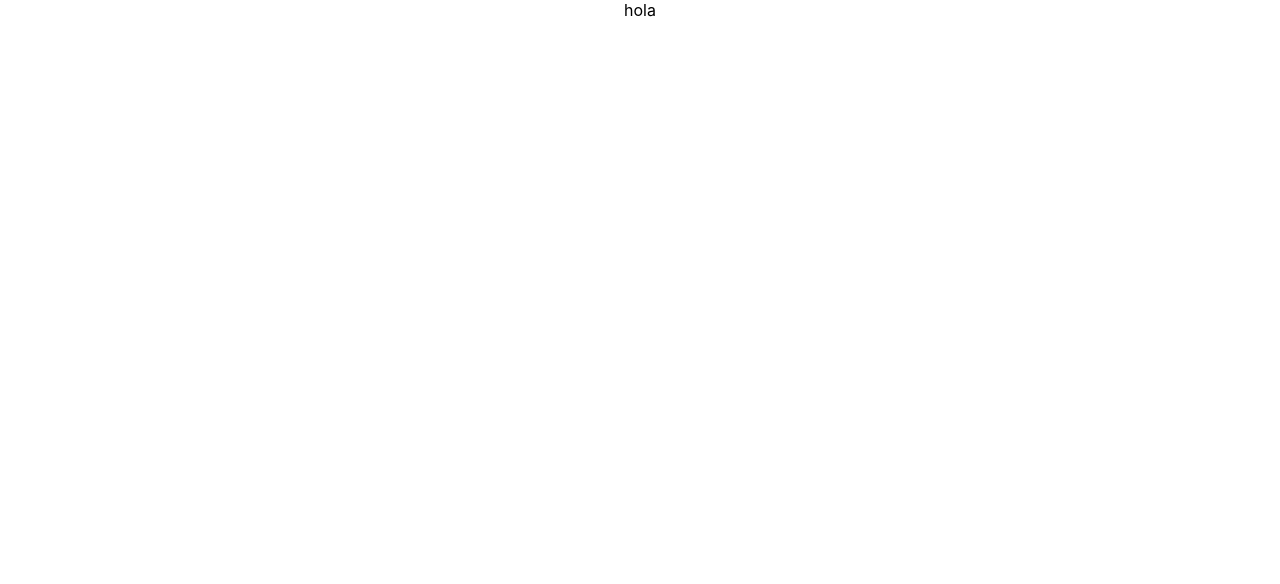
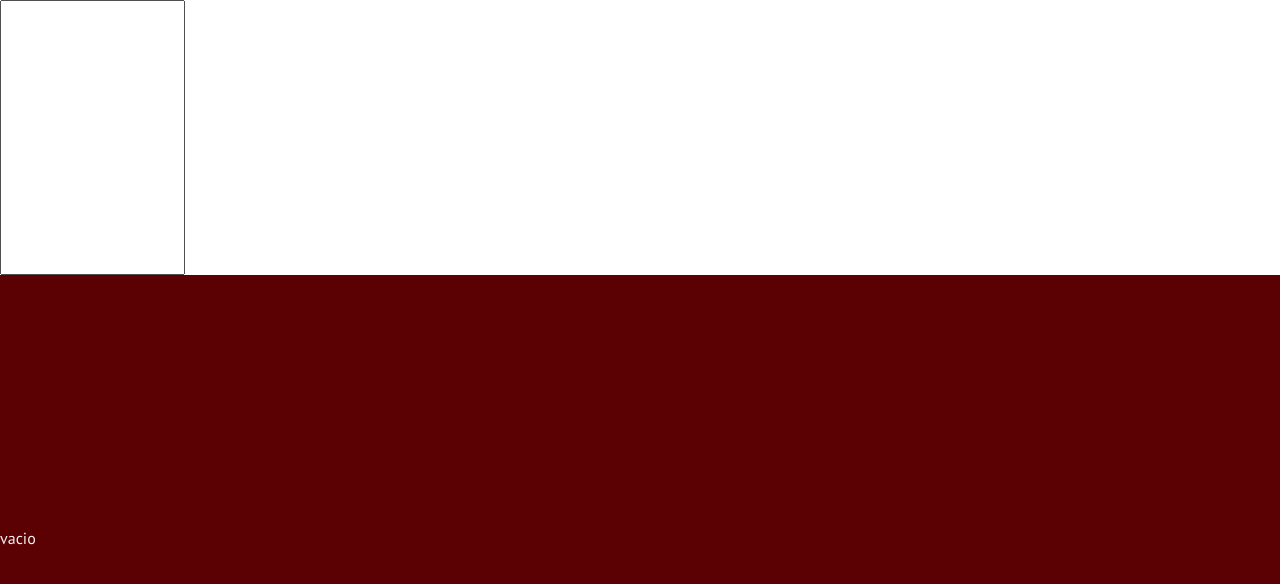
Before and after one commit to NeverSlowDown/cinema-challenge, a React (Create React App) app: page / in a window 1280 px wide. Shown: the top 584 px of the page. Built offline with nearby package versions, Linux system fonts and the light colour scheme.

Commit message:
adding necessary files

```diff
--- a/src/App.css
+++ b/src/App.css
@@ -1,33 +1,50 @@
-.App {
-  text-align: center;
+/* http://meyerweb.com/eric/tools/css/reset/
+   v2.0 | 20110126
+   License: none (public domain)
+*/
+@import url('https://fonts.googleapis.com/css?family=PT+Sans:400,700&display=swap');
+
+html, body, div, span, applet, object, iframe,
+h1, h2, h3, h4, h5, h6, p, blockquote, pre,
+a, abbr, acronym, address, big, cite, code,
+del, dfn, em, img, ins, kbd, q, s, samp,
+small, strike, strong, sub, sup, tt, var,
+b, u, i, center,
+dl, dt, dd, ol, ul, li,
+fieldset, form, label, legend,
+table, caption, tbody, tfoot, thead, tr, th, td,
+article, aside, canvas, details, embed,
+figure, figcaption, footer, header, hgroup,
+menu, nav, output, ruby, section, summary,
+time, mark, audio, video {
+	margin: 0;
+	padding: 0;
+	border: 0;
+	font-size: 100%;
+	font: inherit;
+	vertical-align: baseline;
 }
-
-.App-logo {
-  animation: App-logo-spin infinite 20s linear;
-  height: 40vmin;
-  pointer-events: none;
+/* HTML5 display-role reset for older browsers */
+article, aside, details, figcaption, figure,
+footer, header, hgroup, menu, nav, section {
+	display: block;
 }
-
-.App-header {
-  background-color: #282c34;
-  min-height: 100vh;
-  display: flex;
-  flex-direction: column;
-  align-items: center;
-  justify-content: center;
-  font-size: calc(10px + 2vmin);
-  color: white;
+body {
+	line-height: 1;
+	font-family: 'PT Sans', sans-serif;
 }
-
-.App-link {
-  color: #61dafb;
+ol, ul {
+	list-style: none;
 }
-
-@keyframes App-logo-spin {
-  from {
-    transform: rotate(0deg);
-  }
-  to {
-    transform: rotate(360deg);
-  }
+blockquote, q {
+	quotes: none;
 }
+blockquote:before, blockquote:after,
+q:before, q:after {
+	content: '';
+	content: none;
+}
+table {
+	border-collapse: collapse;
+	border-spacing: 0;
+}
--- a/src/App.js
+++ b/src/App.js
@@ -1,11 +1,20 @@
 import React from 'react';
 import './App.css';
+import styled from "styled-components";
+import Home from "./components/Home";
+
+const MainContainer = styled.main`
+  display: flex;
+  flex-wrap: wrap;
+  min-height: 100vh;
+`;
+
 
 function App() {
   return (
-    <div className="App">
-      hola
-    </div>
+    <MainContainer>
+      <Home />
+    </MainContainer>
   );
 }
 
--- /dev/null
+++ b/src/components/Home.js
@@ -0,0 +1,35 @@
+import React, { useState } from 'react';
+import styled from "styled-components";
+import MovieDetail from "./MovieDetail";
+import Search from "./Search";
+import MovieList from "./MovieList";
+
+const HomeContainer = styled.section`
+  display: flex;
+  flex-wrap: wrap;
+  min-height: 100vh;
+  background: #0C0C0C;
+  width: 100%;
+  color: #F2F2F2;
+  font-size: 1em;
+`;
+
+
+function Home() {
+  const [selected, setSelected] = useState(false);
+  const [expanded, setExpanded] = useState(true);
+  const [rating, setRating] = useState(false);
+  const [search, setSearch] = useState("");
+  const [movies, setMovies] = useState([]);
+
+  console.log("la busq", search)
+  return (
+    <HomeContainer>
+      <Search search={search} setSearch={setSearch} />
+      <MovieDetail movie={selected} />
+      <MovieList movies={movies} />
+    </HomeContainer>
+  );
+}
+
+export default Home;
--- /dev/null
+++ b/src/components/MovieDetail.js
@@ -0,0 +1,35 @@
+import React, { useState } from 'react';
+import styled from "styled-components";
+
+const MovieDetailContainer = styled.section`
+  display: flex;
+  flex-wrap: wrap;
+  background: #5C0103;
+  width: 100%;
+`;
+
+const Info = styled.article`
+  display: flex;
+  flex-wrap: wrap;
+  width: 100%;
+  align-self: center;
+`;
+
+
+const MovieDetail = ({movie}) => {
+
+  return (
+    <MovieDetailContainer>
+      <Info>
+        <h1>
+          {movie.title}
+        </h1>
+        <p>
+          {movie.description}
+        </p>
+      </Info>
+    </MovieDetailContainer>
+  );
+}
+
+export default MovieDetail;
--- /dev/null
+++ b/src/components/MovieList.js
@@ -0,0 +1,58 @@
+import React, { useState } from 'react';
+import styled from "styled-components";
+
+const MovieListContainer = styled.section`
+  display: flex;
+  flex-wrap: wrap;
+  background: #5C0103;
+  width: 100%;
+`;
+
+const List = styled.ul`
+  display: flex;
+  flex-wrap: wrap;
+`;
+
+const Item = styled.li`
+  display: flex;
+  flex-wrap: wrap;
+  flex: 1;
+  max-width: 300px;
+  cursor: pointer;
+`;
+
+const MovieImage = styled.figure`
+  background: ${props => props.src} no-repeat center;
+  background-size: cover;
+  height: 200px;
+  width: 100%;
+`;
+
+
+const MovieList = ({movies}) => {
+
+  return (
+    <MovieListContainer>
+      <List>
+        { movies.length > 0 ? movies.map(movie => {
+          return (
+            <Item>
+              <MovieImage src={movie.image} />
+              <h2>
+                {movie.title}
+              </h2>
+              <div>
+                {movie.stars}
+              </div>
+            </Item>
+          )
+        })
+        :
+          <span>vacio</span>
+        }
+      </List>
+    </MovieListContainer>
+  );
+}
+
+export default MovieList;
--- /dev/null
+++ b/src/components/Search.js
@@ -0,0 +1,25 @@
+import React from 'react';
+import styled from "styled-components";
+
+const SearchContainer = styled.section`
+  display: flex;
+  flex-wrap: wrap;
+  background: white;
+  width: 100%;
+  color: black;
+`;
+
+
+const Search = ({search, setSearch}) => {
+  const handleChange = e => {
+    setSearch(e.target.value)
+  }
+
+  return (
+    <SearchContainer>
+      <input type="search" onChange={handleChange} />
+    </SearchContainer>
+  );
+}
+
+export default Search;
```
